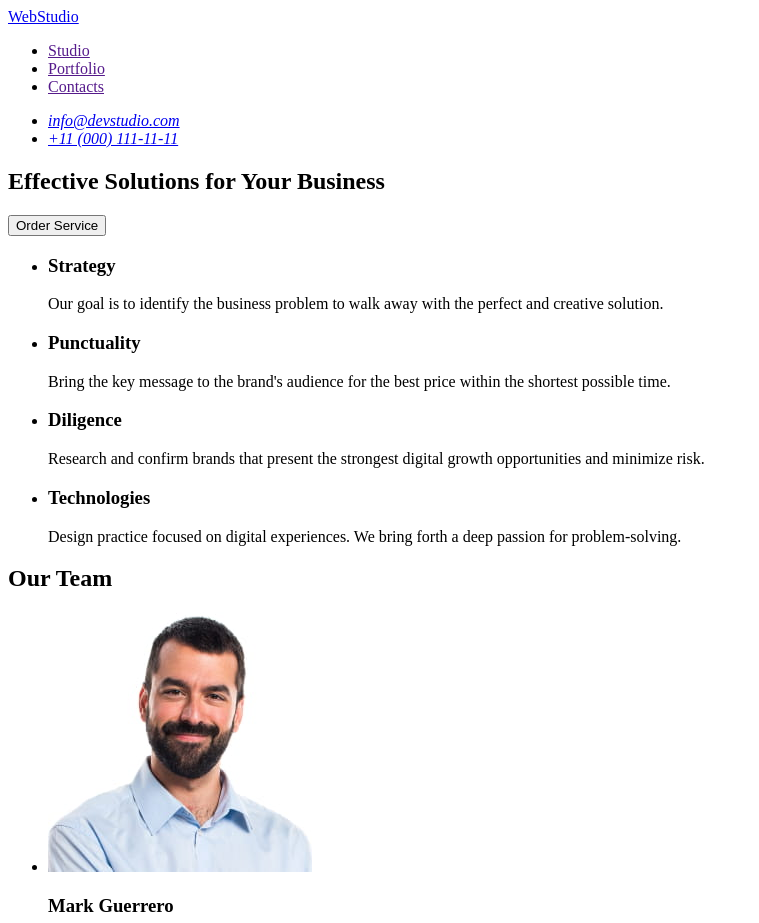
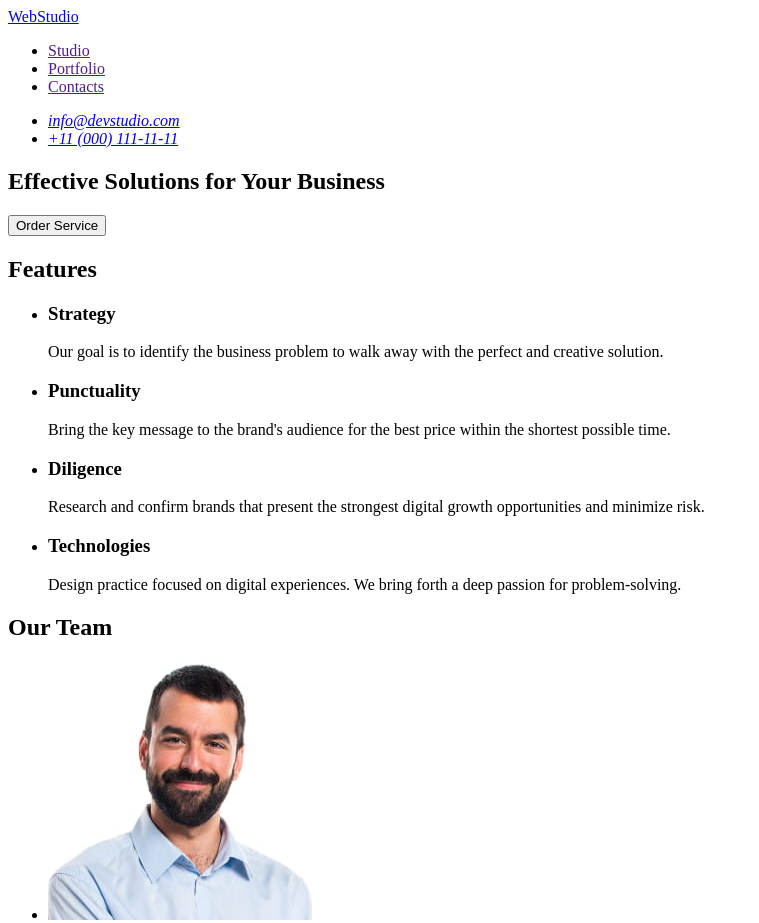
Before and after one commit to Centralice/goit-markup-hw-01, a plain HTML site: page index.html in a window 1280 px wide. Shown: the top 923 px of the page, without its empty margins (0-759 px from the left). Drawn offline with Linux system fonts and the light colour scheme.

Commit message:
Update index.html

```diff
--- a/index.html
+++ b/index.html
@@ -32,7 +32,7 @@
       </section>
 
       <section>
-        <!-- <h2>Features</h2> -->
+        <h2>Features</h2>
         <ul>
           <li>
             <h3>Strategy</h3>
```
